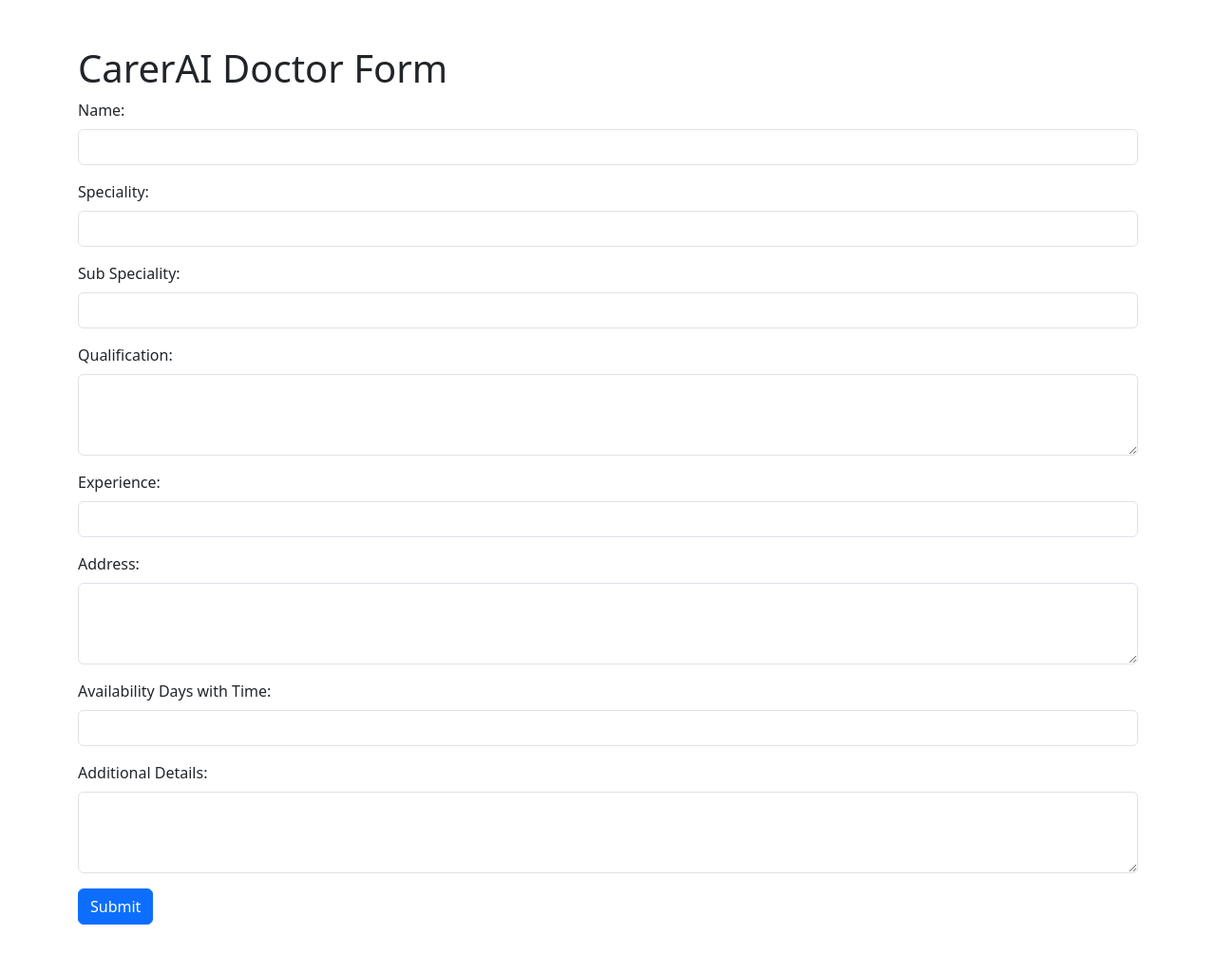
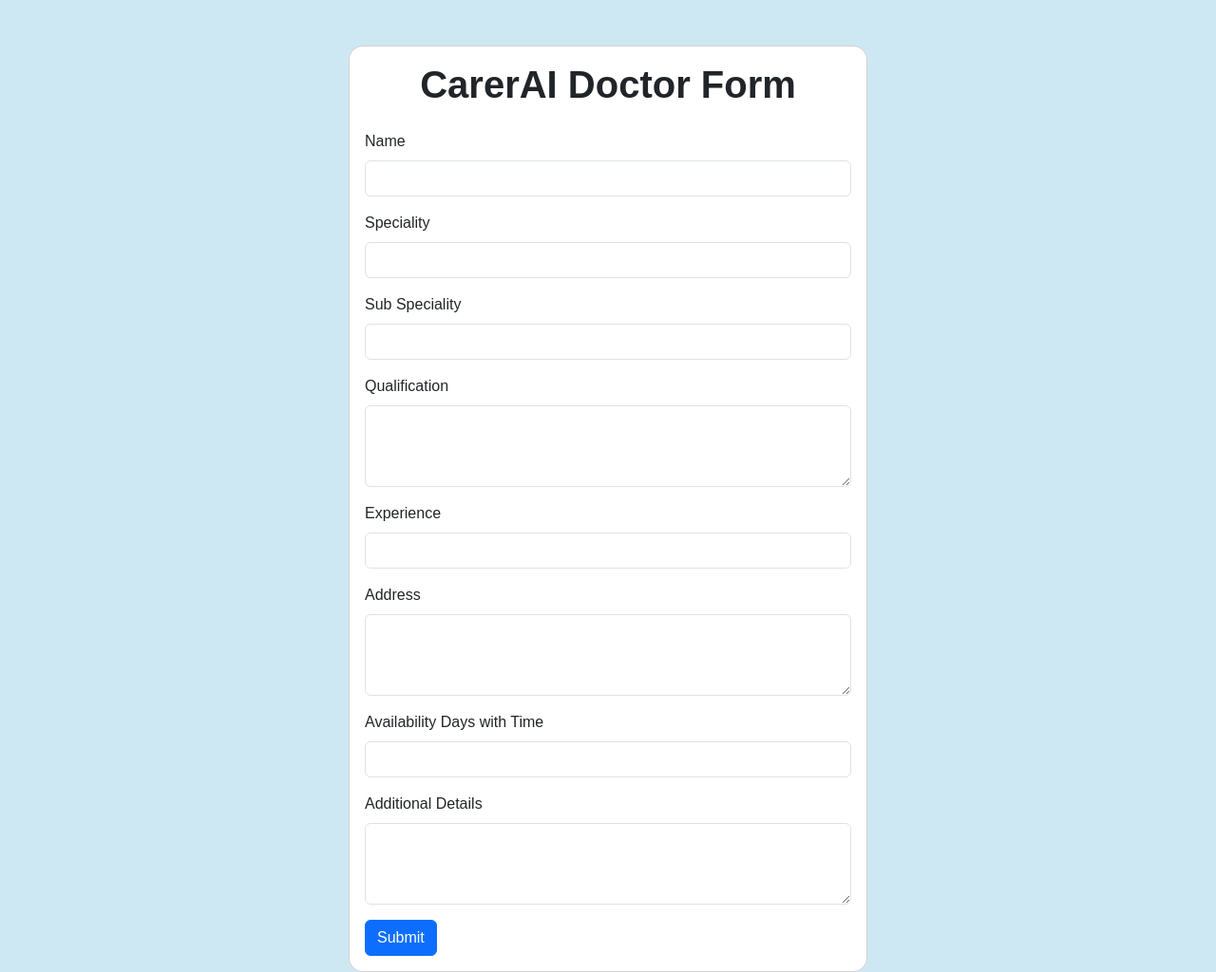
Before and after one commit to NamikazeAsh/CarerForms, a Django app: page /submit/ in a window 1280 px wide. Shown: the whole page at 95% size. Before the commit the page ends 974 px from the top, so only its background shows below. Run offline with Django 4.2, Linux system fonts and the light colour scheme; data comes from the database, SQL or seed files in the repository.

Commit message:
html changes

```diff
--- a/FormApp/templates/carerForm.html
+++ b/FormApp/templates/carerForm.html
@@ -6,49 +6,75 @@
     <title>Random URL Form</title>
     <!-- Latest Bootstrap CSS -->
     <link href="https://cdn.jsdelivr.net/npm/bootstrap@5.3.0-alpha1/dist/css/bootstrap.min.css" rel="stylesheet">
+    <style>
+        body {
+            background-color: #cee8f3;
+            font-family: 'Montserrat', sans-serif;
+        }
+
+        .card {
+            border-radius: 15px;
+        }
+
+        .card-title {
+            font-weight: bold;
+        }
+
+        .form-label::after {
+            content: none;
+        }
+    </style>
 </head>
 <body>
     <div class="container mt-5">
-        <h1>CarerAI Doctor Form</h1>
+        <div class="row justify-content-center">
+            <div class="col-md-6">
+                <div class="card">
+                    <div class="card-body">
+                        <h1 class="card-title text-center mb-4">CarerAI Doctor Form</h1>
                         <form method="post" action="">
                             {% csrf_token %}
                             <div class="mb-3">
-                <label for="id_name" class="form-label">Name:</label>
+                                <label for="id_name" class="form-label">Name</label>
                                 {{ form.name }}
                             </div>
                             <div class="mb-3">
-                <label for="id_speciality" class="form-label">Speciality:</label>
+                                <label for="id_speciality" class="form-label">Speciality</label>
                                 {{ form.speciality }}
                             </div>
                             <div class="mb-3">
-                <label for="id_sub_speciality" class="form-label">Sub Speciality:</label>
+                                <label for="id_sub_speciality" class="form-label">Sub Speciality</label>
                                 {{ form.sub_speciality }}
                             </div>
                             <div class="mb-3">
-                <label for="id_qualification" class="form-label">Qualification:</label>
+                                <label for="id_qualification" class="form-label">Qualification</label>
                                 {{ form.qualification }}
                             </div>
-            <div class="mb-3" class="form-control">
-                <label for="id_experience" class="form-label">Experience:</label>
+                            <div class="mb-3">
+                                <label for="id_experience" class="form-label">Experience</label>
                                 {{ form.experience }}
                             </div>
                             <div class="mb-3">
-                <label for="id_address" class="form-label">Address:</label>
+                                <label for="id_address" class="form-label">Address</label>
                                 {{ form.address }}
                             </div>
                             <div class="mb-3">
-                <label for="id_availability" class="form-label">Availability Days with Time:</label>
-                <!-- Add your calendar or time picker input here -->
+                                <label for="id_availability" class="form-label">Availability Days with Time</label>
+                                <!-- calendar -->
                                 {{ form.availability }}
                             </div>
                             <div class="mb-3">
-                <label for="id_additional_details" class="form-label">Additional Details:</label>
+                                <label for="id_additional_details" class="form-label">Additional Details</label>
                                 {{ form.additional_details }}
                             </div>
                             <button type="submit" class="btn btn-primary">Submit</button>
                         </form>
                     </div>
-    <!-- Latest Bootstrap JS (Optional, if you need JavaScript features) -->
+                </div>
+            </div>
+        </div>
+    </div>
+
     <script src="https://cdn.jsdelivr.net/npm/bootstrap@5.3.0-alpha1/dist/js/bootstrap.bundle.min.js"></script>
 </body>
 </html>
```
Lines whose indentation alone changed are shown as unchanged.
